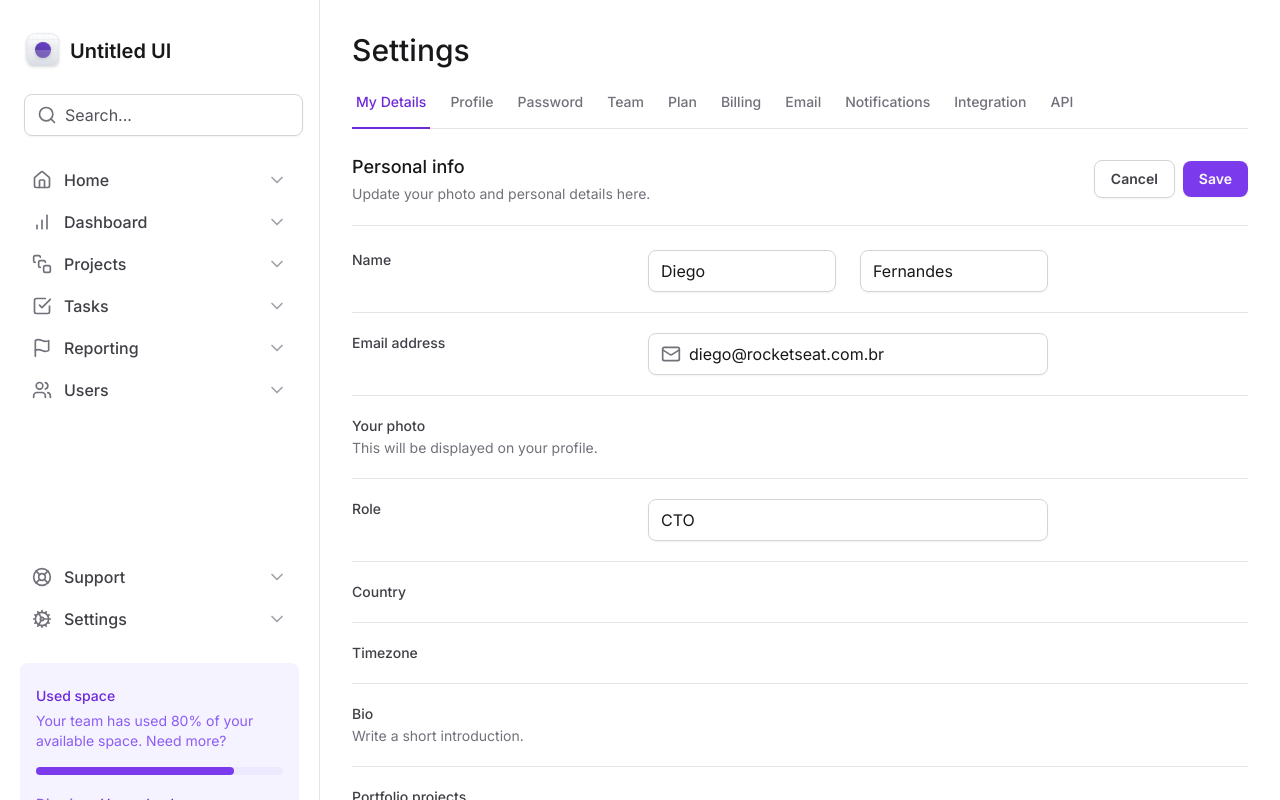
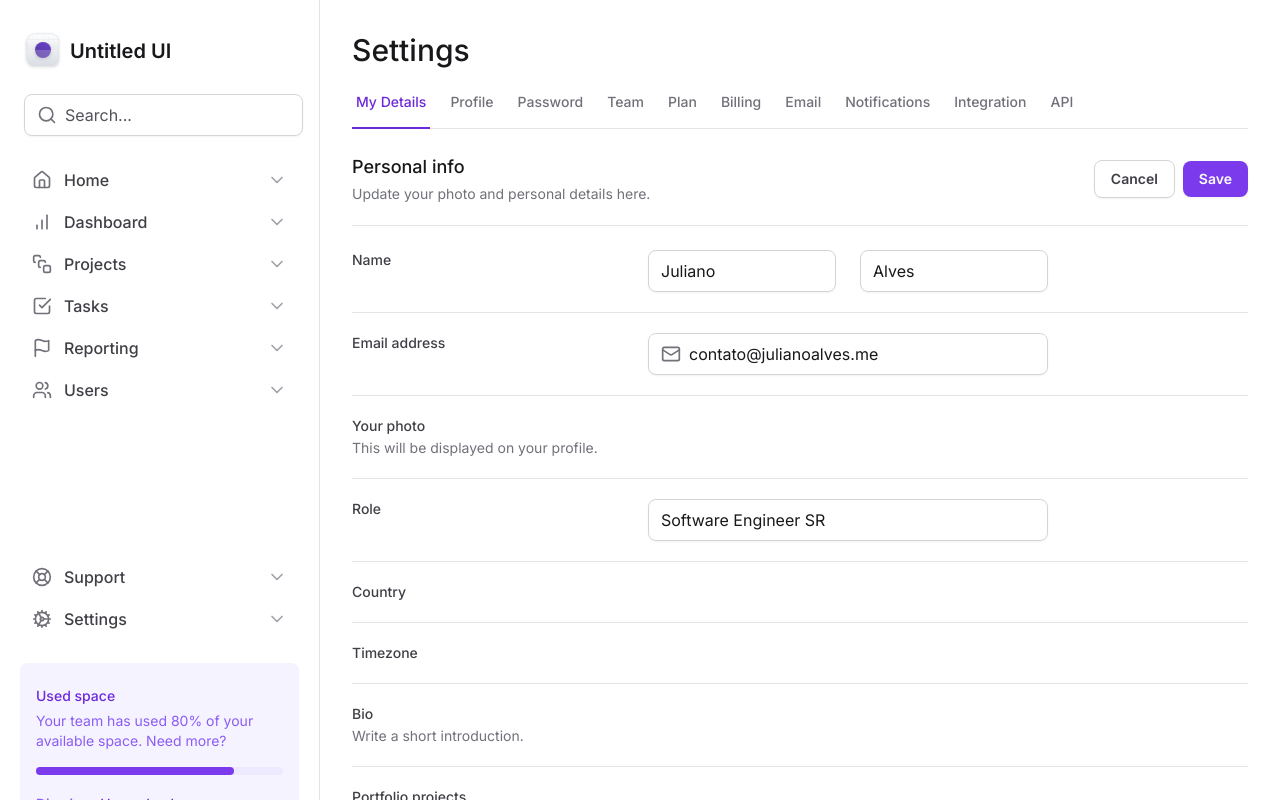
Before and after one commit to julianoalvescode/dashboard-next, a Next.js app: page / in a window 1280 px wide. Shown: the top 800 px of the page. Built offline with nearby package versions, Linux system fonts and the light colour scheme.

Commit message:
fix: 🐛 fix info

```diff
--- a/src/app/page.tsx
+++ b/src/app/page.tsx
@@ -44,11 +44,11 @@ export default function Home() {
             </label>
             <div className="grid grid-cols-2 gap-6">
               <Input.Root>
-                <Input.Control id="firstName" defaultValue="Diego" />
+                <Input.Control id="firstName" defaultValue="Juliano" />
               </Input.Root>
 
               <Input.Root>
-                <Input.Control defaultValue="Fernandes" />
+                <Input.Control defaultValue="Alves" />
               </Input.Root>
             </div>
           </div>
@@ -67,7 +67,7 @@ export default function Home() {
               <Input.Control
                 id="email"
                 type="email"
-                defaultValue="diego@rocketseat.com.br"
+                defaultValue="contato@julianoalves.me"
               />
             </Input.Root>
           </div>
@@ -90,7 +90,7 @@ export default function Home() {
               Role
             </label>
             <Input.Root>
-              <Input.Control id="role" defaultValue="CTO" />
+              <Input.Control id="role" defaultValue="Software Engineer SR" />
             </Input.Root>
           </div>
 
```
